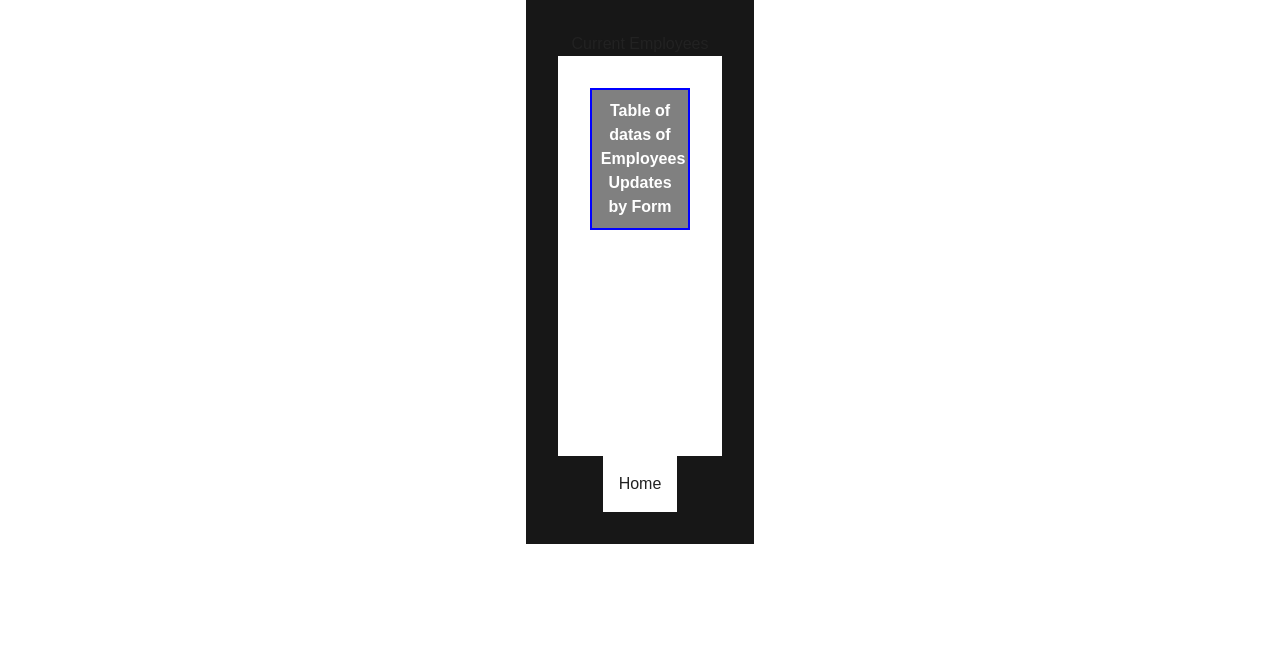
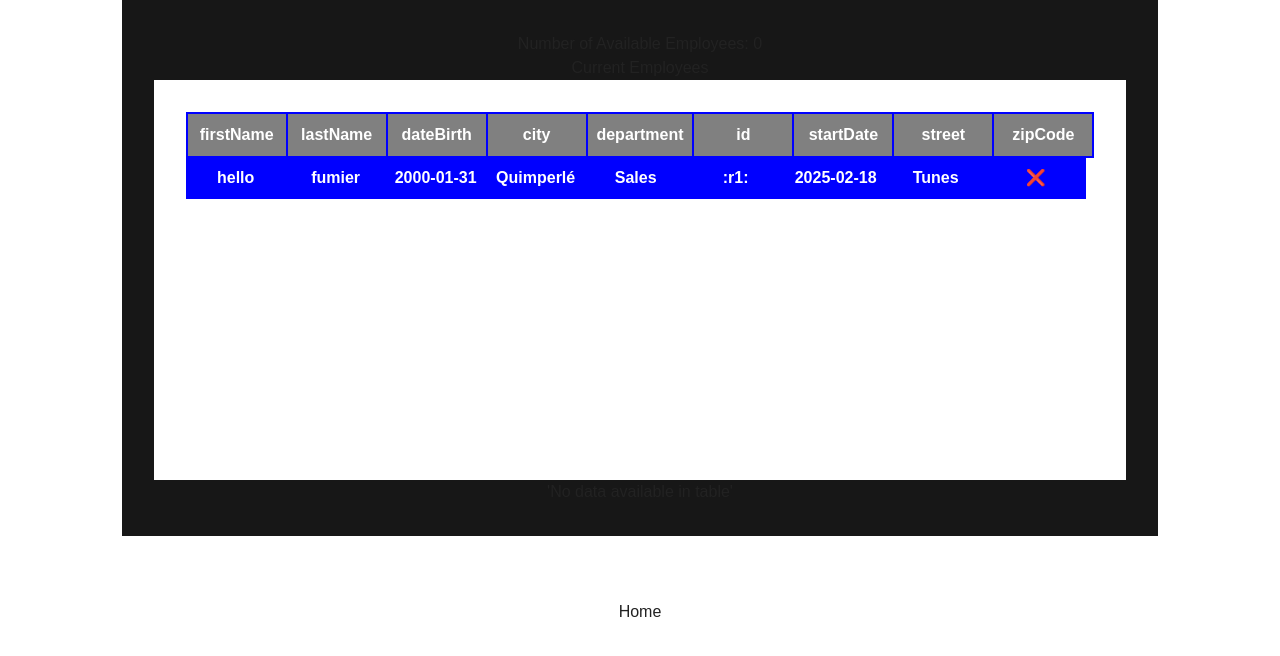
Before and after one commit to Mil00Z/hr-net, a Next.js app: page /employees in a window 1280 px wide. Shown: the top 656 px of the page. Built offline with nearby package versions, Linux system fonts and the light colour scheme.

Commit message:
update List of Users with DataTable component and conditionnal render

```diff
--- a/src/app/employees/page.tsx
+++ b/src/app/employees/page.tsx
@@ -1,24 +1,37 @@
 "use client";
 
+import {useSelector} from 'react-redux';
+
 import Link from 'next/link'
+
+import DataTable from '@/components/DataTable/Datatable';
+
+
 
 // import '@/styles/pages/NotFound.scss'
 
 const EmployeesList = () => {
 
+  const employeesDatas = useSelector((state) => state.user.employees)
+
+
   return (
     <>
-    <div id="employee-div" className="container">
+    <section id="employee-div" className="container">
 
-      <h1>Current Employees </h1>
+      <div className="headline">
+        Number of Available Employees: {employeesDatas.length}
+      </div>
 
-      <table id="employee-table" className="display data-table">
-        <p className="table-label">Table of datas of Employees Updates by Form</p>
-      </table>
+      <h1>Current Employees</h1>
 
-      <Link href="/" className="btn">Home</Link>
+      <DataTable drillingDatas={employeesDatas} />
 
-    </div>
+      {employeesDatas.length === 0 ? (<p>'No data available in table'</p>): null }
+
+    </section>
+
+    <Link href="/" className="btn">Home</Link>
     </>
 
     )
--- /dev/null
+++ b/src/components/DataTable/Datatable.tsx
@@ -0,0 +1,57 @@
+import {useSelector} from 'react-redux';
+
+import mock from '@/datas/mockTest'
+
+const DataTable = (props) => {
+
+  const {drillingDatas} = props;
+
+  const employees = useSelector((state) => state.user.employees);
+
+  //backUp Data
+  localStorage.setItem('employees', JSON.stringify(employees));
+
+  //testing data Callback
+  const colLabels = Object.keys(employees[0] ? employees[0] : mock[0]);
+  const rowdatas = employees.length > 0 ? employees : mock;
+
+  console.log(employees);
+
+
+  return(
+    <>
+      <table id="employee-table" className="display data-table">
+
+        <thead>
+          <tr>
+
+          {colLabels.map((label,index) => {
+            return (<th key={`label-${index}`} className="table-label">{label}</th>)
+          })}
+
+           </tr>
+        </thead>
+
+
+        <tbody>
+          {rowdatas.map((obj,index) => {
+
+            return(
+              <tr key={`id-${index}`} className="">
+                {Object.values(obj).map((entry,index) => {
+                  return(
+                    <td key={`entry-${index}`} className="table-entry">{entry.length !== 0 ? entry :'❌'}</td>
+                  )
+                })}
+              </tr>
+            )
+          })}
+        </tbody>
+      </table>
+
+    </>
+
+  )
+}
+
+export default DataTable
```
